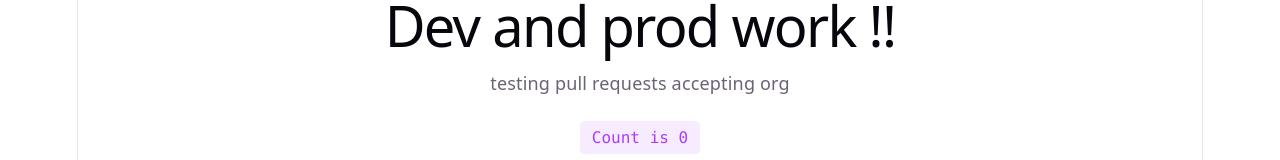
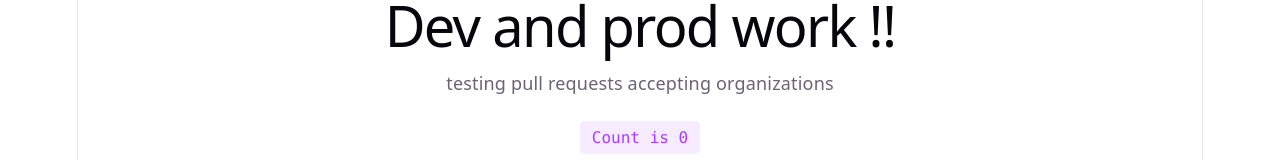
Before and after one commit to umd-shereen/umd-git-aws-cicd, a React (Vite) app: page / in a window 1280 px wide. Shown: the part 261-421 px from the top of the page. Built offline with nearby package versions, Linux system fonts and the light colour scheme.

Commit message:
pull requests accepting organizations

```diff
--- a/src/App.tsx
+++ b/src/App.tsx
@@ -18,7 +18,7 @@ function App() {
         <div>
           <h1>Dev and prod work !!</h1>
           <p>
-           testing pull requests accepting org
+           testing pull requests accepting organizations
           </p>
         </div>
         <button
```
